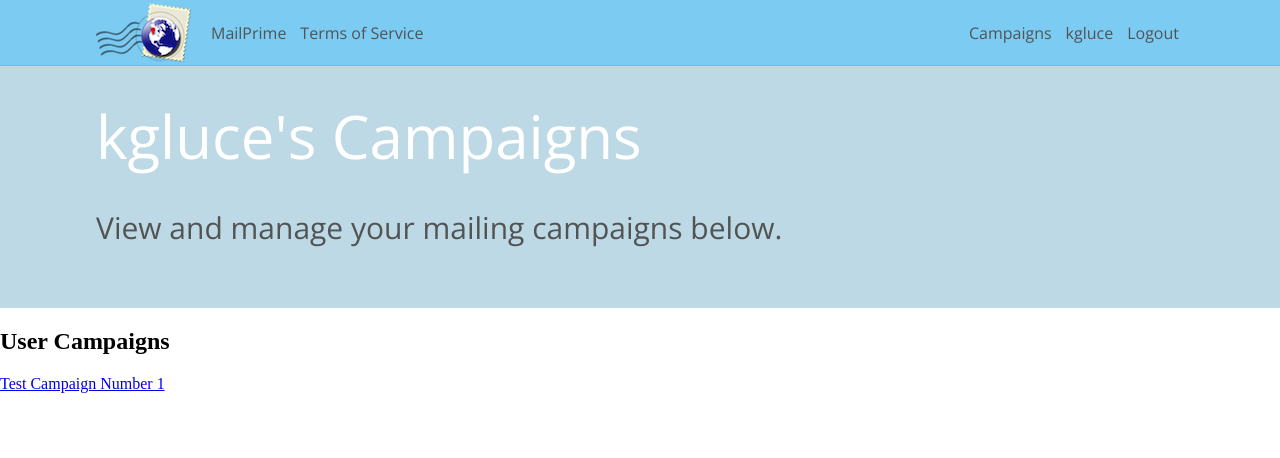
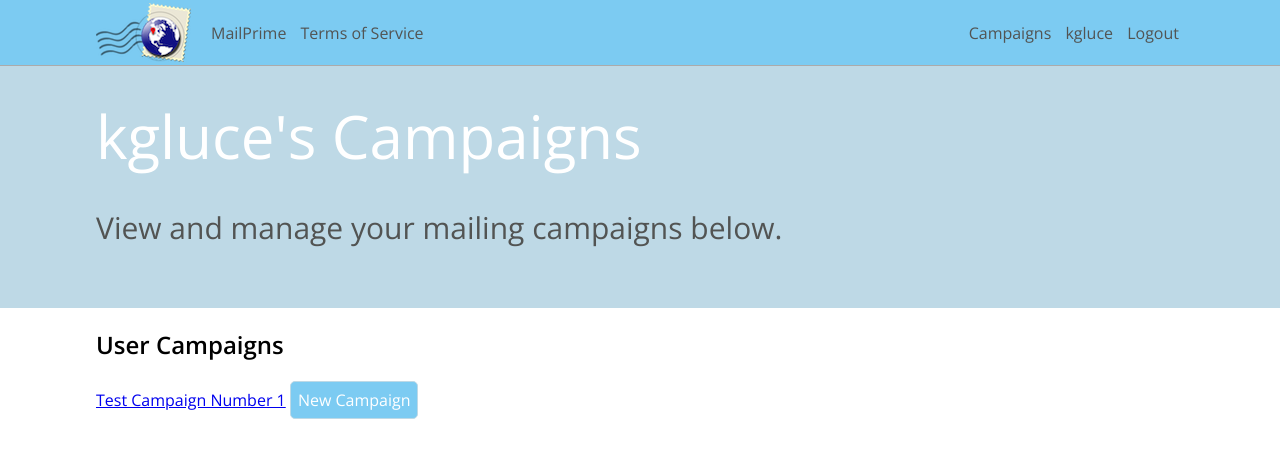
Before and after one commit to nomadmtb/mailprime, a Django app: page /kgluce/campaigns in a window 1280 px wide. Shown: the top 458 px of the page. Run offline with Django 3.2, Linux system fonts and the light colour scheme; a user stored in the database is signed in; data comes from the database, SQL or seed files in the repository; both versions use the stored data as it was after the commit; parts of the project's set-up code (start-up, migrations or seed data) failed here and were passed over; some libraries are stand-ins or nearby versions.

Commit message:
Added button css

```diff
--- a/mailprime/mailer/templates/_base.html
+++ b/mailprime/mailer/templates/_base.html
@@ -47,8 +47,10 @@
 		</div>
 	</header>
 
-	{% block content %}
-	{% endblock %}
+	<div class="content_wrapper">
+		{% block content %}
+		{% endblock %}
+	</div>
 
 </body>
 </html>
--- a/mailprime/mailer/templates/user_campaigns.html
+++ b/mailprime/mailer/templates/user_campaigns.html
@@ -8,6 +8,8 @@
 	<a href="/{{ user.username }}/campaign-{{ campaign.pk }}">{{ campaign.title }}</a>
 {% endfor %}
 
+<a class="button_main" href="/{{ user.username }}/campaigns/new">New Campaign</a>
+
 {% endblock %}
 
 {% block header %}
--- a/mailprime/mailer/views.py
+++ b/mailprime/mailer/views.py
@@ -87,19 +87,24 @@ def user_campaign_new(request, param_username):
 
 	if current_user(request) and request.user.username == param_username:
 		page_vars = {"page_title": "New Campaign"}
+
 		if request.method == 'POST':
+
 			completed_form = CampaignForm(request.POST)
-			print completed_form
+
 			if completed_form.is_valid:
+
 				campaign = completed_form.save(commit=False)
 				campaign.user = request.user
 				campaign.active = True
-				print campaign
 				campaign.save()
+
 				messages.add_message(request, messages.SUCCESS, 'Created New Campaign')
+
 				return HttpResponseRedirect('/' + request.user.username + '/campaign-' + str(campaign.pk))
 			else:
 				return index(request)
+
 		elif request.method == "GET":
 			page_vars['form'] = CampaignForm()
 			csrfContext = RequestContext(request, page_vars)
--- a/mailprime/static/css/base.css
+++ b/mailprime/static/css/base.css
@@ -1,3 +1,6 @@
+html {
+  font-family: 'Open Sans', sans-serif;
+}
 .inner_shadow {
   -webkit-box-shadow: inset 0px 1px 5px 0px rgba(50, 50, 50, 0.4);
   -moz-box-shadow: inset 0px 1px 5px 0px rgba(50, 50, 50, 0.4);
@@ -115,6 +118,26 @@ nav {
   max-width: 1200px;
   width: 85%;
 }
+.rounded_border {
+  border-radius: 5px;
+  border: 1px solid #bed9e6;
+}
+.button_main {
+  display: inline-block;
+  padding: 7px;
+  text-decoration: none;
+  background-color: #7ccbf2;
+  font-family: 'Open Sans', sans-serif;
+  font-weight: 300;
+  color: #ffffff;
+  border-radius: 5px;
+  border: 1px solid #bed9e6;
+}
+.button_main:hover {
+  -webkit-box-shadow: inset 0px 1px 5px 0px rgba(50, 50, 50, 0.4);
+  -moz-box-shadow: inset 0px 1px 5px 0px rgba(50, 50, 50, 0.4);
+  box-shadow: inset 0px 1px 5px 0px rgba(50, 50, 50, 0.4);
+}
 body {
   margin: 0;
   padding: 0;
--- a/mailprime/static/css/base.less
+++ b/mailprime/static/css/base.less
@@ -7,6 +7,10 @@
 @content-max-width: 1200px;
 @content-min-width: 590px;
 @content-width: 85%;
+
+html {
+	font-family: 'Open Sans', sans-serif;
+}
 
 .font (@weight, @color) when (@weight = light) {
 	font-family: 'Open Sans', sans-serif;
@@ -155,6 +159,24 @@ nav {
 	width: @content-width;
 }
 
+.rounded_border {
+	border-radius: 5px;
+	border: 1px solid @color-selected;
+}
+
+.button_main {
+	display: inline-block;
+	padding: 7px;
+	text-decoration: none;
+	background-color: @color-important;
+	.font (light, @color-base);
+	.rounded_border;
+
+	&:hover {
+		.inner_shadow;
+	}
+}
+
 body {
 	margin: 0;
 	padding: 0;
```
Also changed, not shown: mailprime/db.sqlite3.
